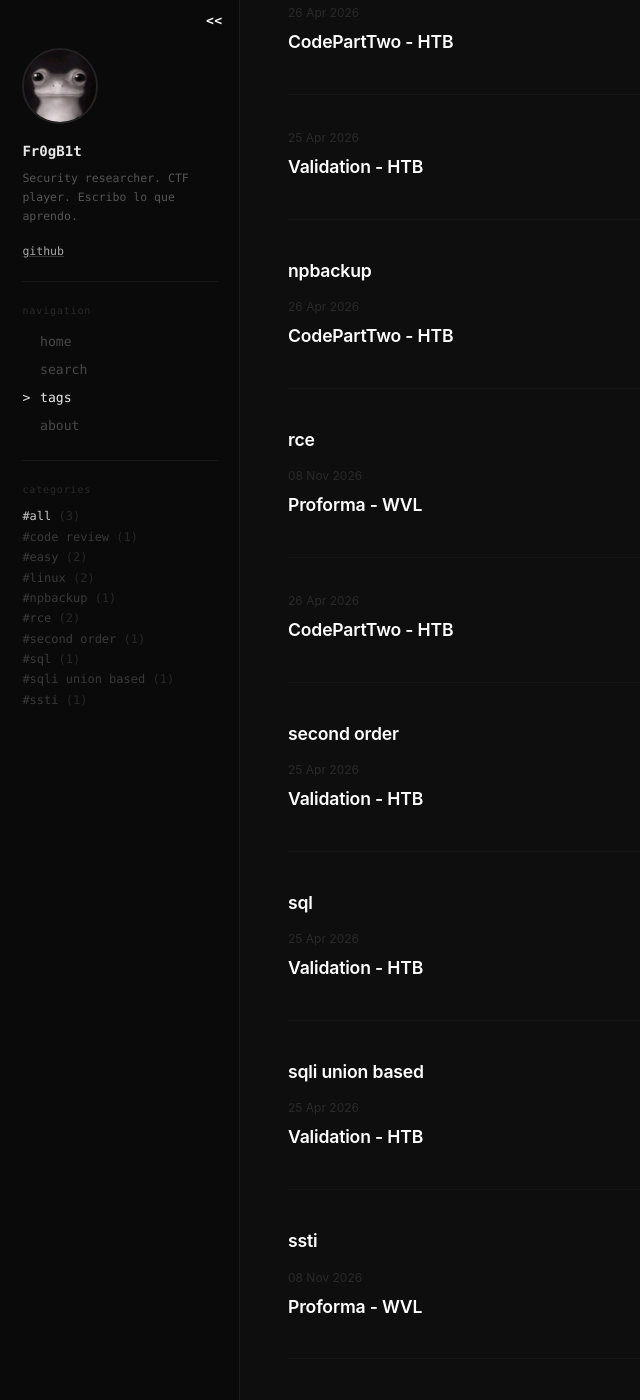
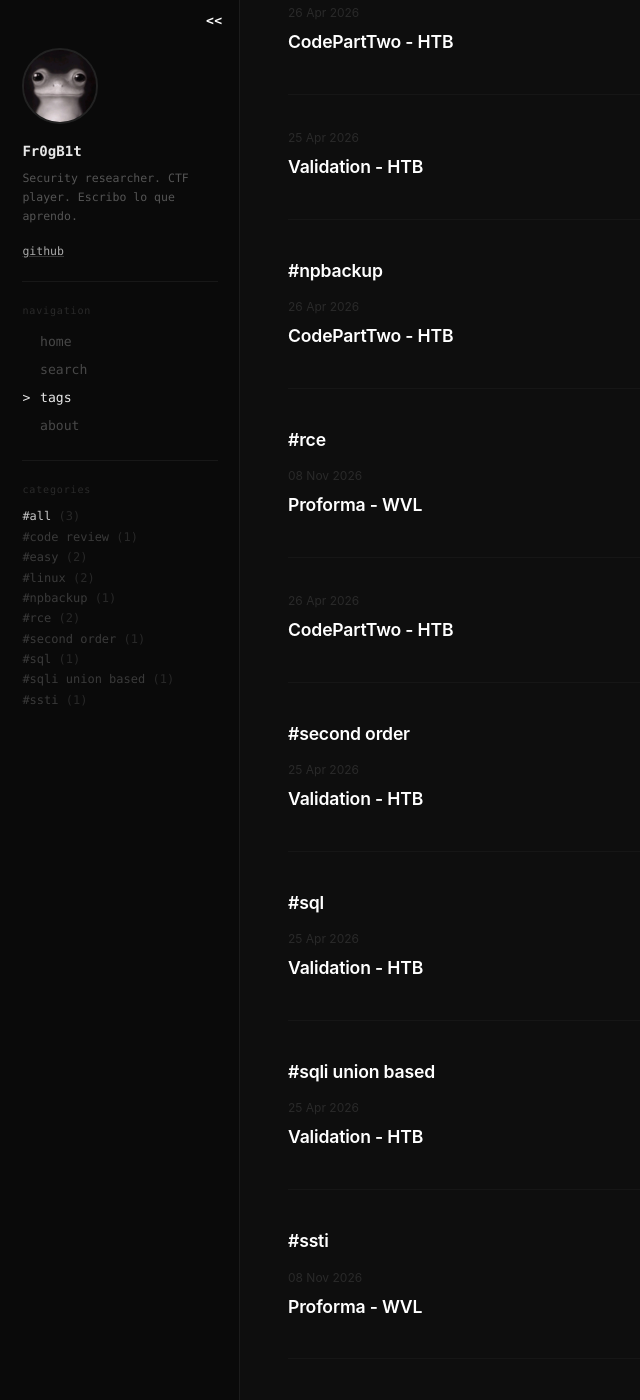
Before and after one commit to frogb1t/frogb1t.github.io, a Jekyll site: the page built from tags.html, in a window 1280 px wide and 1400 px high, scrolled down 607 px. Shown: the whole window, without its empty margins (0-640 px from the left). Built offline with Jekyll 4.4.1, drawn with Linux system fonts in a browser that asks for light colours; some of the changed text lies outside the part shown.

Commit message:
tags page

```diff
--- a/tags.html
+++ b/tags.html
@@ -12,7 +12,7 @@ permalink: /tags/
 <div class="prose">
 {% assign all_tags = site.posts | map: "tags" | join: "," | split: "," | uniq | sort %}
 {% for tag in all_tags %}
-  <h2 id="{{ tag }}">{{ tag }}</h2>
+  <h2 id="{{ tag }}">#{{ tag }}</h2>
   {% assign tag_posts = site.posts | where_exp: "p", "p.tags contains tag" %}
   <div class="post-list" style="margin-bottom:1.5rem">
   {% for post in tag_posts %}
```
